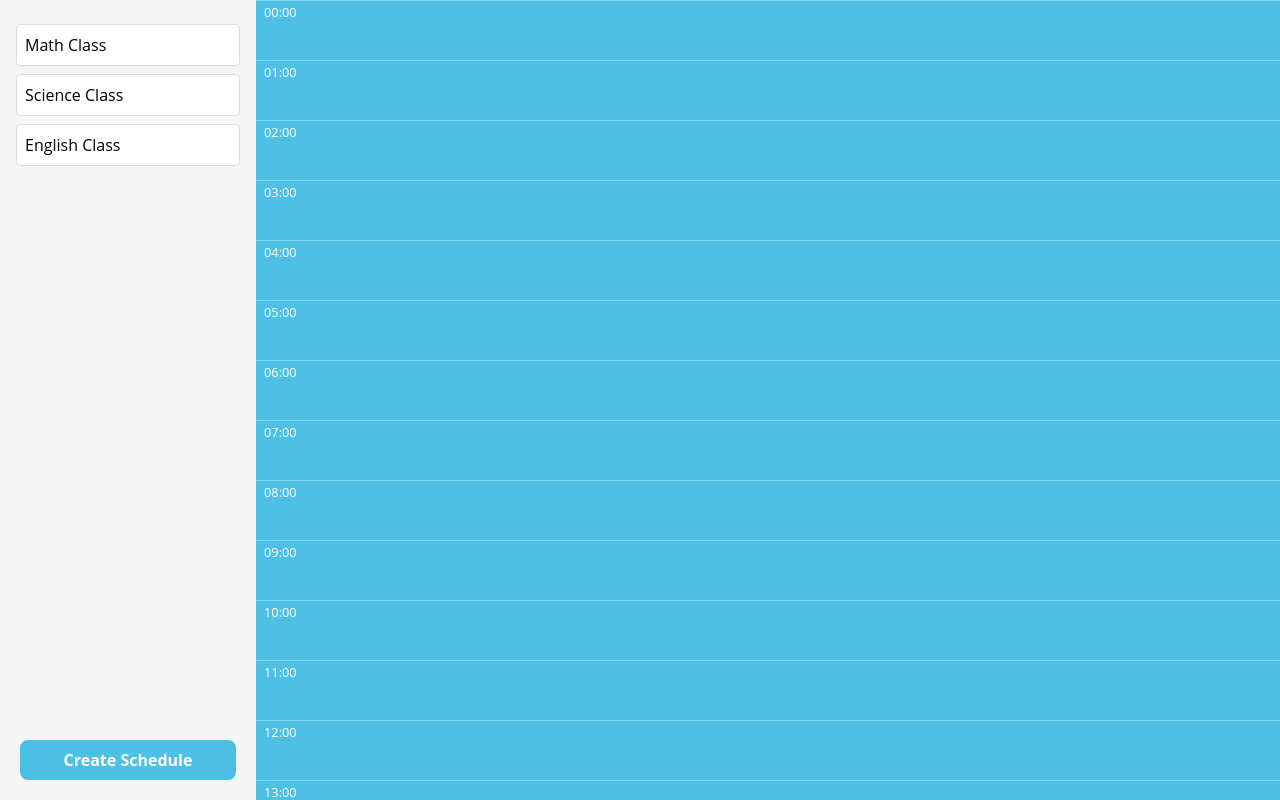
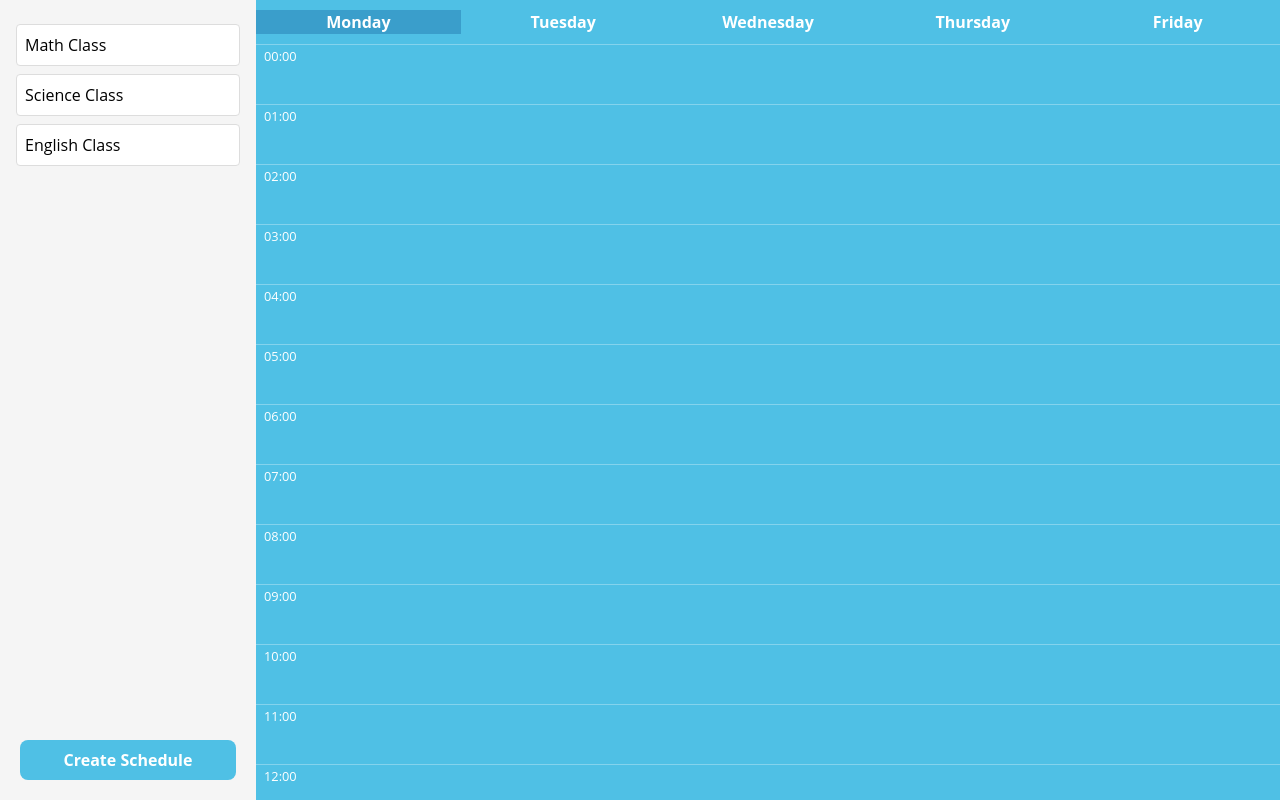
Before and after one commit to KebabMumsare/Schoolkeeper, a Vue app in the folder SchoolKeeper/: page /schedulecreator in a window 1280 px wide. Built offline with nearby package versions, Linux system fonts and the light colour scheme.

Commit message:
Main.css change. Scrollbar invis. Schedulecreator days.

```diff
--- a/SchoolKeeper/src/assets/main.css
+++ b/SchoolKeeper/src/assets/main.css
@@ -2,6 +2,7 @@
   margin: 0;
   padding: 0;
   box-sizing: border-box;
+  scrollbar-width: none !important;
 }
 
 body {
--- a/SchoolKeeper/src/views/ScheduleCreator.vue
+++ b/SchoolKeeper/src/views/ScheduleCreator.vue
@@ -21,6 +21,18 @@
                 <button @click="createSchedule" class="create-button">Create Schedule</button>
             </div>
         </div>
+        <div class="schedule-container">
+            <div class="days-header">
+                <div
+                    v-for="(day, index) in days"
+                    :key="index"
+                    class="day"
+                    @click="selectDay(day)"
+                    :class="{ selected: selectedDay === day }"
+                >
+                    {{ day }}
+                </div>
+            </div>
             <div
                 class="schedule"
                 @dragover.prevent
@@ -41,7 +53,7 @@
 
                     <div class="schedule-grid">
                         <div
-                        v-for="scheduledItem in scheduledItems"
+                            v-for="scheduledItem in schedules[selectedDay]"
                             :key="scheduledItem.id"
                             class="scheduled-item"
                             :style="{
@@ -73,13 +85,27 @@
                 </div>
             </div>
         </div>
+    </div>
 </template>
 
 <style scoped>
+/* Global scrollbar hiding */
+* {
+    scrollbar-width: none !important;
+    -ms-overflow-style: none !important;
+}
+
+*::-webkit-scrollbar {
+    width: 0 !important;
+    height: 0 !important;
+    display: none !important;
+}
+
 .wraper {
     display: flex;
     width: 100vw;
     height: 100vh;
+    overflow: hidden;
 }
 
 .components {
@@ -100,17 +126,47 @@
     width: 100%;
 }
 
+.schedule-container {
+    flex: 1;
+    display: flex;
+    flex-direction: column;
+    overflow: hidden;
+}
+
+.days-header {
+    display: flex;
+    justify-content: space-around;
+    background-color: #4fc0e5;
+    padding: 10px 0;
+    flex-shrink: 0;
+}
+
+.day {
+    flex: 1;
+    text-align: center;
+    cursor: pointer;
+    color: white;
+    font-weight: bold;
+}
+
 .schedule {
     flex: 1;
     background-color: #4fc0e5;
     position: relative;
-    overflow: auto;
+    overflow-y: auto;
+    overflow-x: hidden;
     min-width: 800px;
+    scrollbar-width: none !important;
+    -ms-overflow-style: none !important;
+    -webkit-overflow-scrolling: touch;
 }
 
 .schedule-content {
     position: relative;
-    min-height: 1440px; /* 24 hours * 60px */
+    min-height: 1440px;
+    scrollbar-width: none !important;
+    -ms-overflow-style: none !important;
+    -webkit-overflow-scrolling: touch;
 }
 
 .schedule-grid {
@@ -229,6 +285,10 @@
     background-color: #4fc0e5;
     z-index: 1;
 }
+
+.day.selected {
+    background-color: #3a9ecb;
+}
 </style>
 
 <script>
@@ -240,7 +300,14 @@ export default {
                 { id: 2, name: 'Science Class' },
                 { id: 3, name: 'English Class' },
             ],
-            scheduledItems: [],
+            schedules: {
+                Monday: [],
+                Tuesday: [],
+                Wednesday: [],
+                Thursday: [],
+                Friday: []
+            },
+            selectedDay: 'Monday',
             resizing: false,
             currentItem: null,
             resizingDirection: null,
@@ -249,6 +316,7 @@ export default {
             resizingStartTop: 0,
             dragStartY: 0,
             dragStartTop: 0,
+            days: ['Monday', 'Tuesday', 'Wednesday', 'Thursday', 'Friday']
         }
     },
     mounted() {
@@ -290,7 +358,8 @@ export default {
                 if (item) {
                     const scheduleRect = evt.currentTarget.getBoundingClientRect()
                     const dropY = evt.clientY - scheduleRect.top + evt.currentTarget.scrollTop
-                    const snapY = Math.round(dropY / 15) * 15
+                    const adjustedDropY = dropY - this.dragStartY
+                    const snapY = Math.round(adjustedDropY / 5) * 5
                     const maxTop = 1440 - 60
                     const proposedTop = Math.min(Math.max(0, snapY), maxTop)
 
@@ -301,15 +370,16 @@ export default {
                         top: proposedTop
                     }
 
-                    this.scheduledItems.push(newItem)
+                    this.schedules[this.selectedDay].push(newItem)
                     this.handleCollisions(newItem, proposedTop)
                 }
             } else if (type === 'scheduled') {
-                const item = this.scheduledItems.find(item => item.id === itemID)
+                const item = this.schedules[this.selectedDay].find(item => item.id === itemID)
                 if (item) {
                     const scheduleRect = evt.currentTarget.getBoundingClientRect()
                     const dropY = evt.clientY - scheduleRect.top + evt.currentTarget.scrollTop
-                    const snapY = Math.round(dropY / 15) * 15
+                    const adjustedDropY = dropY - this.dragStartY
+                    const snapY = Math.round(adjustedDropY / 5) * 5
                     const maxTop = 1440 - item.minutes
                     const proposedTop = Math.min(Math.max(0, snapY), maxTop)
 
@@ -322,9 +392,9 @@ export default {
             const type = evt.dataTransfer.getData('type')
 
             if (type === 'scheduled') {
-                const index = this.scheduledItems.findIndex(item => item.id === itemID)
+                const index = this.schedules[this.selectedDay].findIndex(item => item.id === itemID)
                 if (index !== -1) {
-                    this.scheduledItems.splice(index, 1)
+                    this.schedules[this.selectedDay].splice(index, 1)
                 }
             }
         },
@@ -346,7 +416,7 @@ export default {
                 let newHeight = Math.round((this.resizingStartHeight + deltaY) / 5) * 5
                 newHeight = Math.max(60, newHeight)
 
-                const itemBelow = this.scheduledItems.find(item =>
+                const itemBelow = this.schedules[this.selectedDay].find(item =>
                     item !== this.currentItem &&
                     item.top > this.currentItem.top &&
                     item.top < this.currentItem.top + newHeight
@@ -363,7 +433,7 @@ export default {
                 let newTop = Math.round((this.resizingStartTop + deltaY) / 5) * 5
                 let newHeight = this.resizingStartHeight + (this.resizingStartTop - newTop)
 
-                const itemAbove = this.scheduledItems.find(item =>
+                const itemAbove = this.schedules[this.selectedDay].find(item =>
                     item !== this.currentItem &&
                     item.top + item.minutes > newTop &&
                     item.top < this.currentItem.top
@@ -414,20 +484,20 @@ export default {
             const scheduleRect = evt.currentTarget.parentElement.getBoundingClientRect()
             const mouseY = evt.clientY - scheduleRect.top + evt.currentTarget.parentElement.scrollTop
 
-            const newTop = Math.round((mouseY - this.dragStartY) / 15) * 15
+            const newTop = Math.round((mouseY - this.dragStartY) / 5) * 5
 
             const maxTop = 1440 - item.minutes
             item.top = Math.min(Math.max(0, newTop), maxTop)
         },
         handleCollisions(movingItem, proposedTop) {
-            if (!this.scheduledItems.includes(movingItem)) {
+            if (!this.schedules[this.selectedDay].includes(movingItem)) {
                 movingItem.top = proposedTop
                 return
             }
 
             const itemBottom = proposedTop + movingItem.minutes
 
-            const overlappingItems = this.scheduledItems.filter(item => {
+            const overlappingItems = this.schedules[this.selectedDay].filter(item => {
                 if (item === movingItem) return false
 
                 const otherTop = item.top
@@ -454,6 +524,9 @@ export default {
             }
 
             movingItem.top = proposedTop
+        },
+        selectDay(day) {
+            this.selectedDay = day
         }
     }
 }
```
Lines whose indentation alone changed are shown as unchanged.
